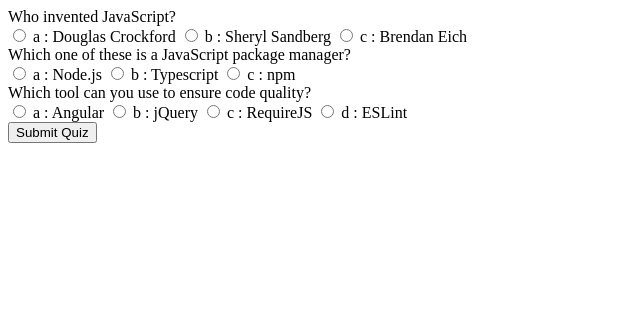
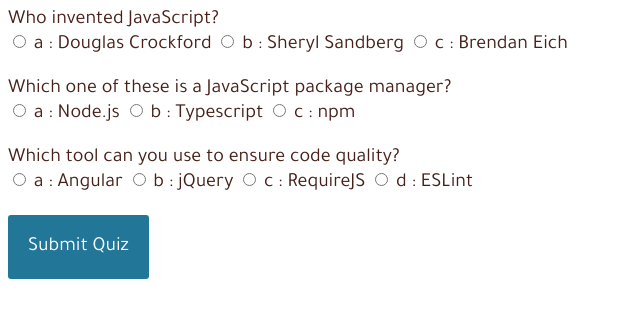
Before and after one commit to suzkiee/bts-quiz, a plain HTML site: page index.html in a window 1280 px wide. Shown: the whole page, without its empty margins (0-640 px from the left). Drawn offline with Linux system fonts and the light colour scheme.

Commit message:
Adds initial CSS

```diff
--- /dev/null
+++ b/css/index.css
@@ -0,0 +1,36 @@
+
+@import url('https://fonts.googleapis.com/css2?family=Tajawal:wght@200;300;400;500&display=swap');
+
+body {
+  font-size: 20px;
+  font-family: 'Tajawal', sans-serif;
+  color: #462018;
+}
+
+.question {
+  font-weight: 400;
+}
+
+.answers{
+  margin-bottom: 20px;
+}
+
+.answer label {
+  display: block;
+}
+
+#submit{
+  font-family: 'Tajawal', sans-serif;
+  font-size: 20px;
+  background-color: #279;
+  color: #fff;
+  border: 0px;
+  border-radius: 3px;
+  padding: 20px;
+  cursor: pointer;
+  margin-bottom: 20px;
+}
+
+#submit:hover{
+  background-color: #38a;
+}
--- a/index.html
+++ b/index.html
@@ -1,3 +1,4 @@
+<link rel="stylesheet" href="./css/index.css">
 
 <div id="quiz"></div>
 
```
